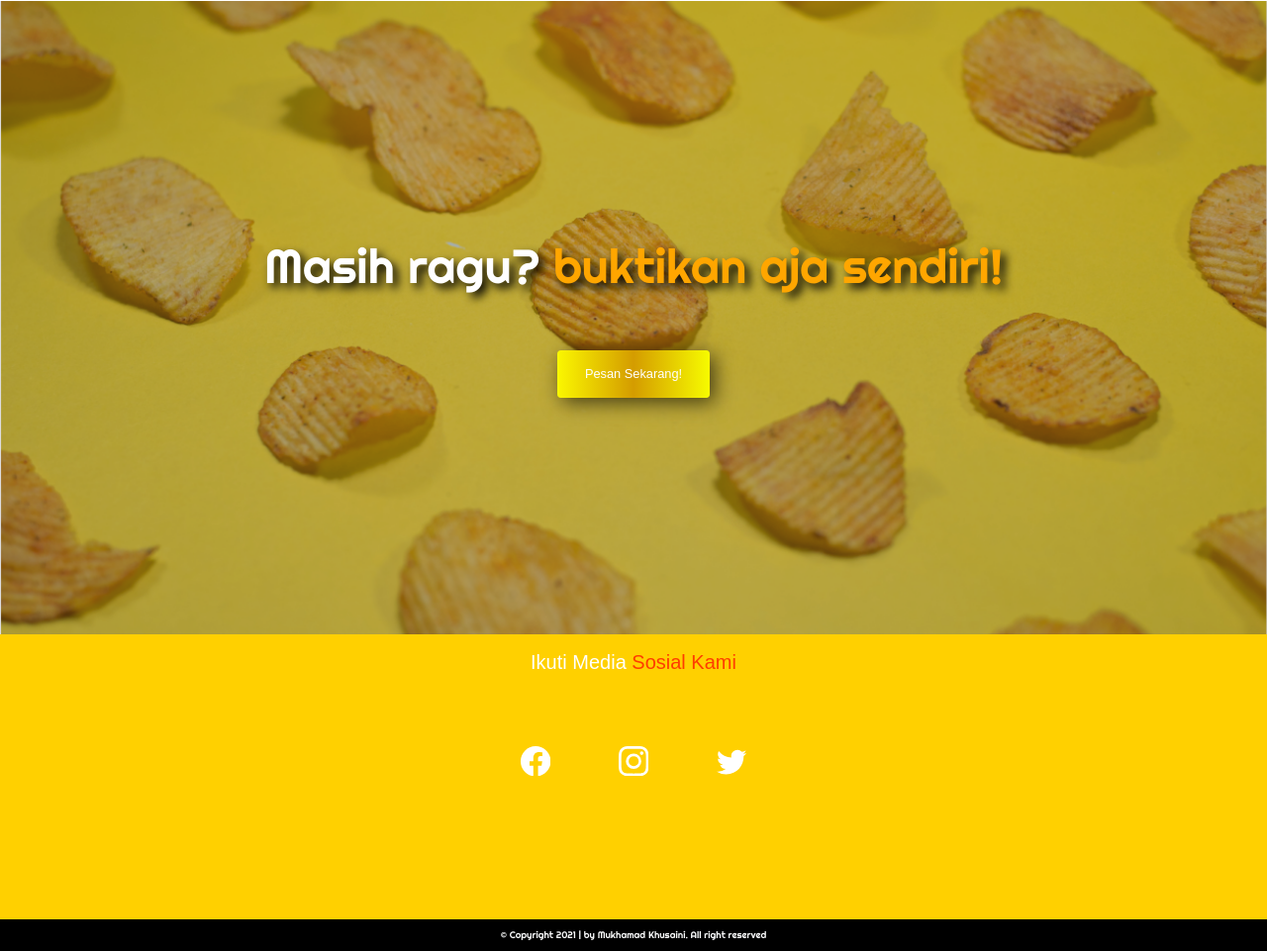
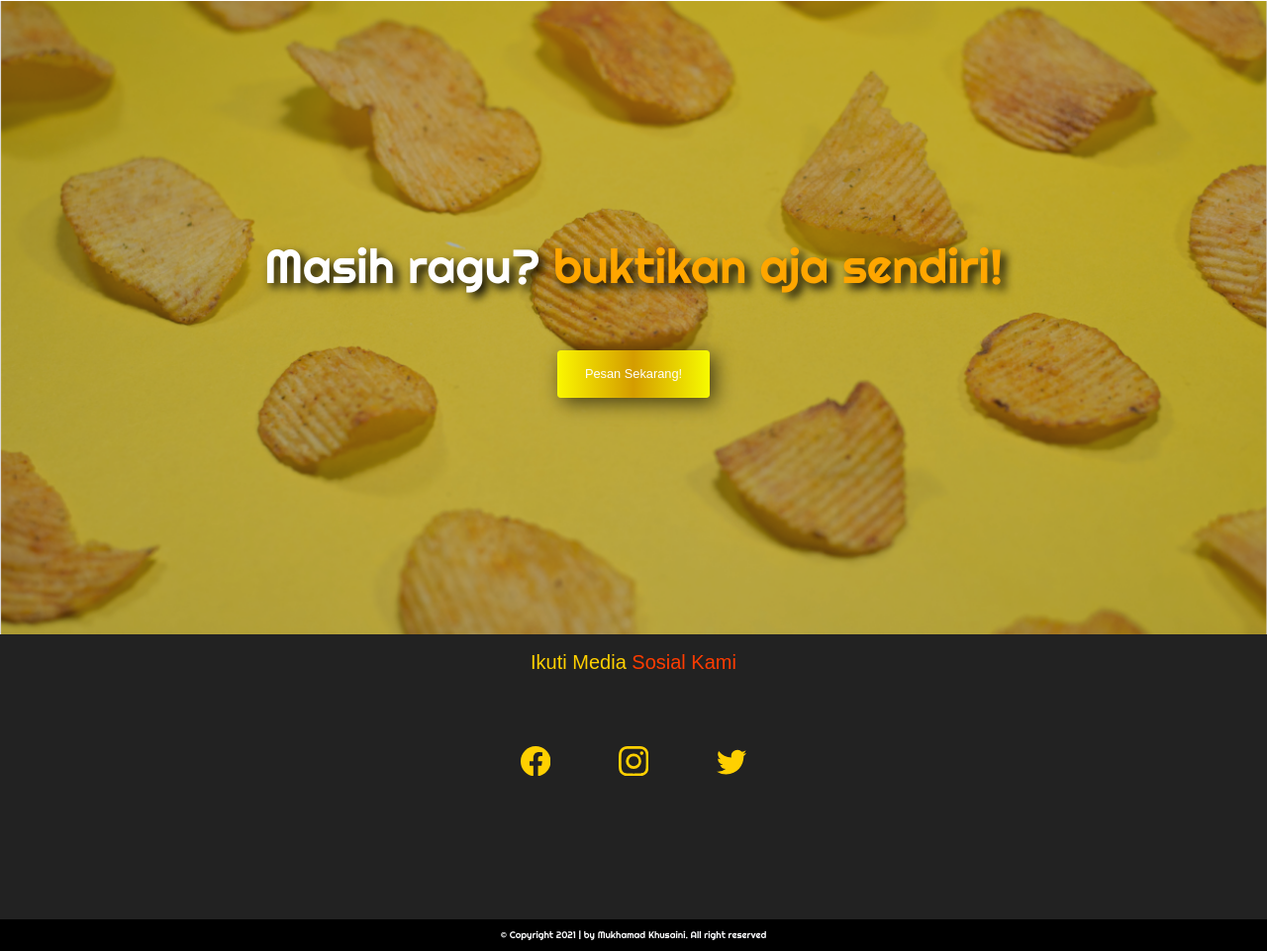
Before and after one commit to BantuMasyarakat/example2, a plain HTML site: page index.html in a window 1280 px wide. Shown: the part 3615-4576 px from the top of the page at 99% size. Drawn offline with Linux system fonts and the light colour scheme; a web font is replaced by a local one.

Commit message:
secend commit

```diff
--- a/index.html
+++ b/index.html
@@ -71,9 +71,9 @@
 
             footer {
                 min-height: 40vh;
-                background-color: rgb(255, 208, 0);
+                background-color: rgb(34, 34, 34);
                 font-family: "Heavitas", sans-serif;
-                color: rgb(255, 255, 255);
+                color: rgb(255, 208, 0);
             }
 
             footer #row {
```
